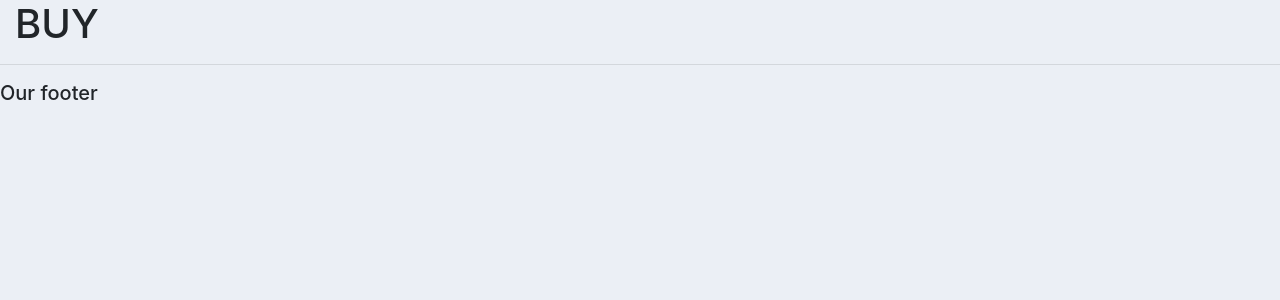
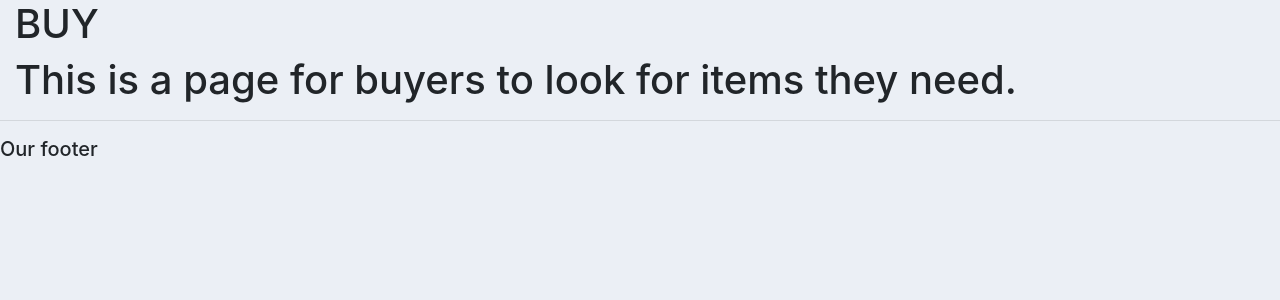
Before and after one commit to Akshunya1101/CS253-Team-9, a Django app: template cs253/accounts/templates/accounts/buy.html in a window 1280 px wide. Shown: the part 59-359 px from the top of the page. Run offline with Django 3.2, Linux system fonts and the light colour scheme; the template is opened without the code that fills it, so the values that code supplies are empty; some libraries are stand-ins or nearby versions.

Commit message:
Added a line in buy.html

```diff
--- a/cs253/accounts/templates/accounts/buy.html
+++ b/cs253/accounts/templates/accounts/buy.html
@@ -5,5 +5,6 @@
 {%  include 'accounts/status.html' %}
 
 <h1>BUY</h1>
+<h1>This is a page for buyers to look for items they need.</h1>
 
 {% endblock %}
```
